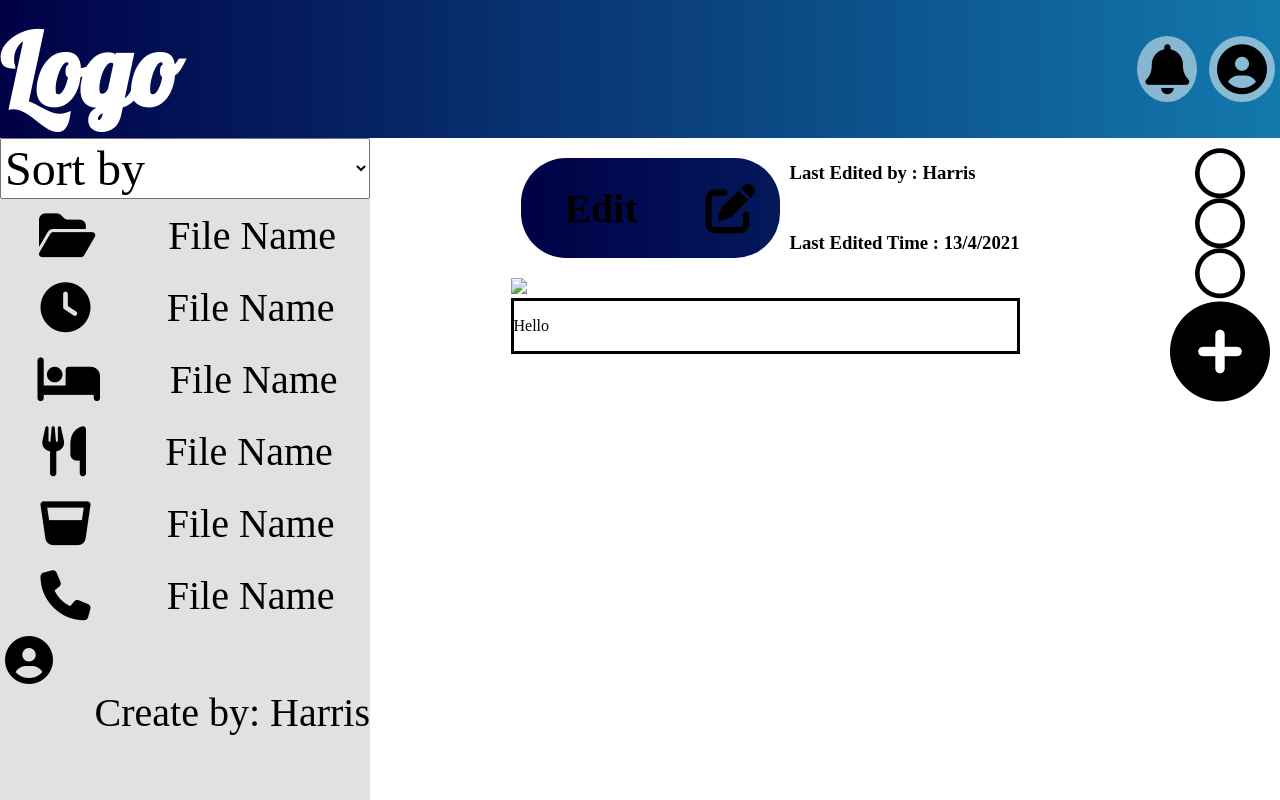
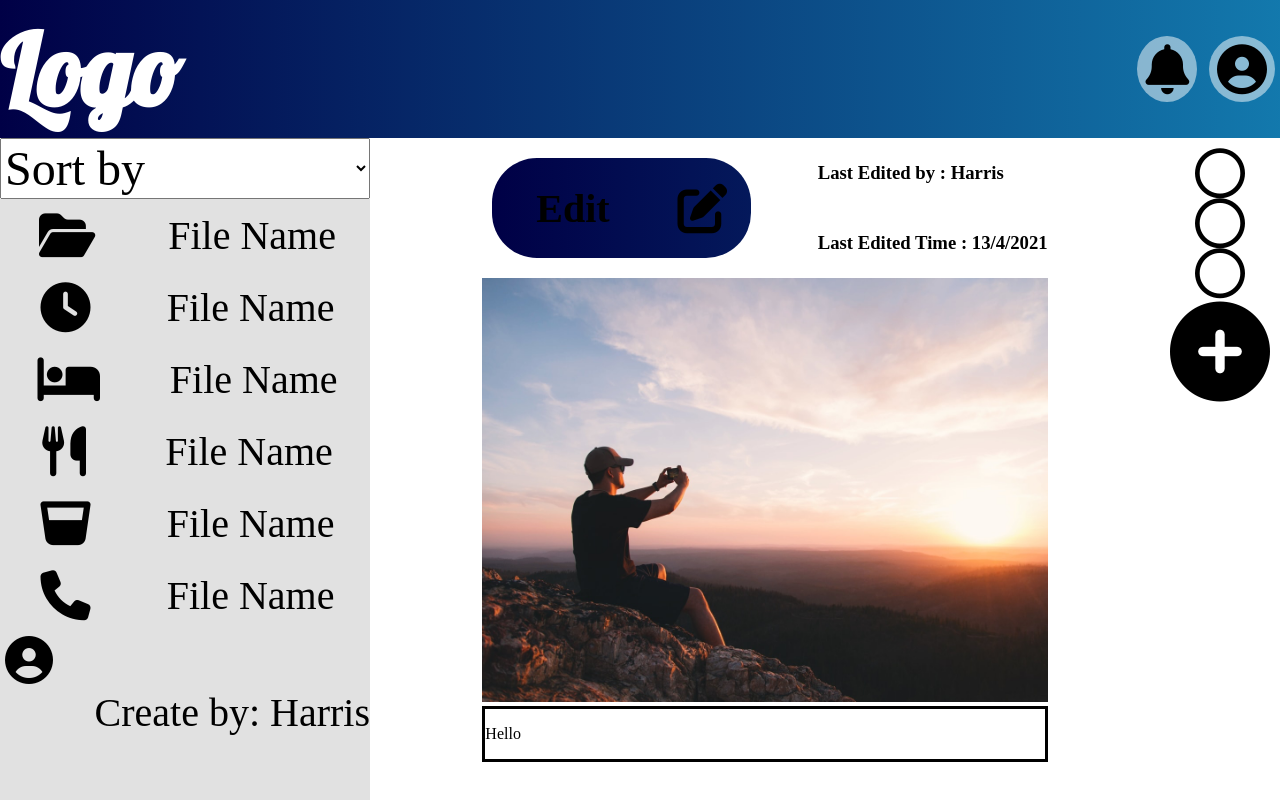
Before and after one commit to Gglayolun/Genhk-group-2, a plain HTML site: page page/interface.html in a window 1280 px wide. Shown: the top 800 px of the page. Drawn offline with Linux system fonts and the light colour scheme; files that its build step writes are made by us from their sources; files whose address does not match are found by name.

Commit message:
fixed path

```diff
--- a/css/interface.css
+++ b/css/interface.css
@@ -14,7 +14,7 @@ header{
     margin: 0;
     display: flex;
     align-items: center;
-    background-image: url(Visions\ of\ Grandeur.jpg);
+    background-image: url('../img/Visions\ of\ Grandeur.jpg');
     top: 0;
     right: 0;
     left: 0;
--- a/page/interface.html
+++ b/page/interface.html
@@ -4,7 +4,7 @@
     <meta charset="UTF-8">
     <meta http-equiv="X-UA-Compatible" content="IE=edge">
     <meta name="viewport" content="width=device-width, initial-scale=1.0">
-    <link rel="stylesheet" href="interface.css">
+    <link rel="stylesheet" href="../css/interface.css">
     <link href="https://fonts.googleapis.com/css2?family=Lobster&family=Zilla+Slab:wght@300&display=swap" rel="stylesheet">
     <script src="https://kit.fontawesome.com/63d8b570cb.js" crossorigin="anonymous"></script>
     <title>Interface</title>
@@ -80,7 +80,7 @@
                 </div>
             </div>
             <div class="photo">
-                <img src="pandasecurity-facebook-photo-privacy.jpg">
+                <img src="../img/pandasecurity-facebook-photo-privacy.jpg">
             </div>
             <div class="text">
                 <P class="text-p">
```
